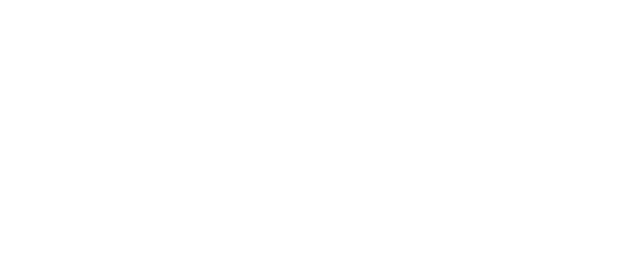
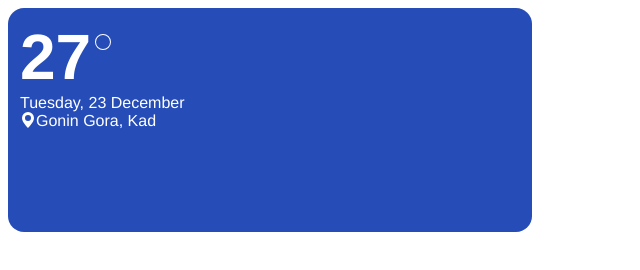
Before and after one commit to dwesh163/WeatherCard, a plain HTML site: page index.html in a window 1280 px wide. Shown: the whole page, without its empty margins (0-640 px from the left). Drawn offline with Linux system fonts and the light colour scheme.

Commit message:
[add] card

```diff
--- a/index.html
+++ b/index.html
@@ -1,11 +1,29 @@
 <!DOCTYPE html>
 <html lang="en">
+
 <head>
     <meta charset="UTF-8">
     <meta name="viewport" content="width=device-width, initial-scale=1.0">
     <title>Document</title>
+    <link rel="stylesheet" href="style.css">
 </head>
+
 <body>
+    <section>
+        <div class="temperature">
+            <span class="temperatureText">27</span>
+            <svg xmlns="http://www.w3.org/2000/svg" width="16" height="16" fill="currentColor" class="bi bi-circle temperatureCircle" viewBox="0 0 16 16">
+                <path d="M8 15A7 7 0 1 1 8 1a7 7 0 0 1 0 14m0 1A8 8 0 1 0 8 0a8 8 0 0 0 0 16"/>
+              </svg>
+        </div>
+        <span class="timeText">Tuesday, 23 December</span>
+        <div style="display: flex;">
+            <svg xmlns="http://www.w3.org/2000/svg" width="16" height="16" fill="currentColor" class="bi bi-geo-alt-fill" viewBox="0 0 16 16">
+                <path d="M8 16s6-5.686 6-10A6 6 0 0 0 2 6c0 4.314 6 10 6 10m0-7a3 3 0 1 1 0-6 3 3 0 0 1 0 6"/>
+              </svg>
+            <span class="locationText">Gonin Gora, Kad</span>
+        </div>
+    </section>
+</body>
 
-</body>
 </html>
--- /dev/null
+++ b/style.css
@@ -0,0 +1,26 @@
+* {
+    font-family: Helvetica, arial;
+    color: #fff;
+}
+
+section {
+    width: 500px;
+    background-color: rgb(38, 77, 183);
+    height: 200px;
+    border-radius: 1rem;
+    padding: 12px;
+}
+
+.temperature {
+    display: flex;
+}
+
+.temperatureText {
+    font-size: 4rem;
+    font-weight: 600;
+}
+
+.temperatureCircle {
+    margin-top: 14px;
+    margin-left: 4px;
+}
```
